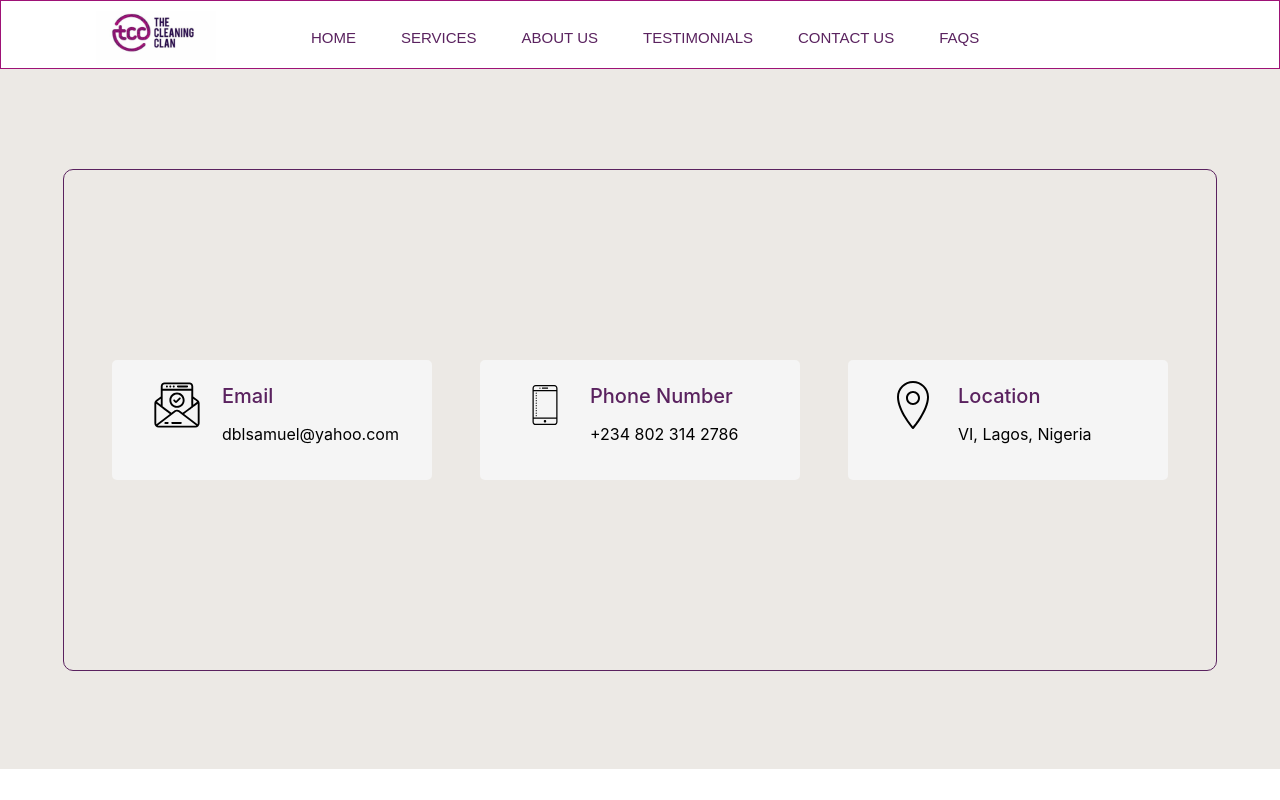
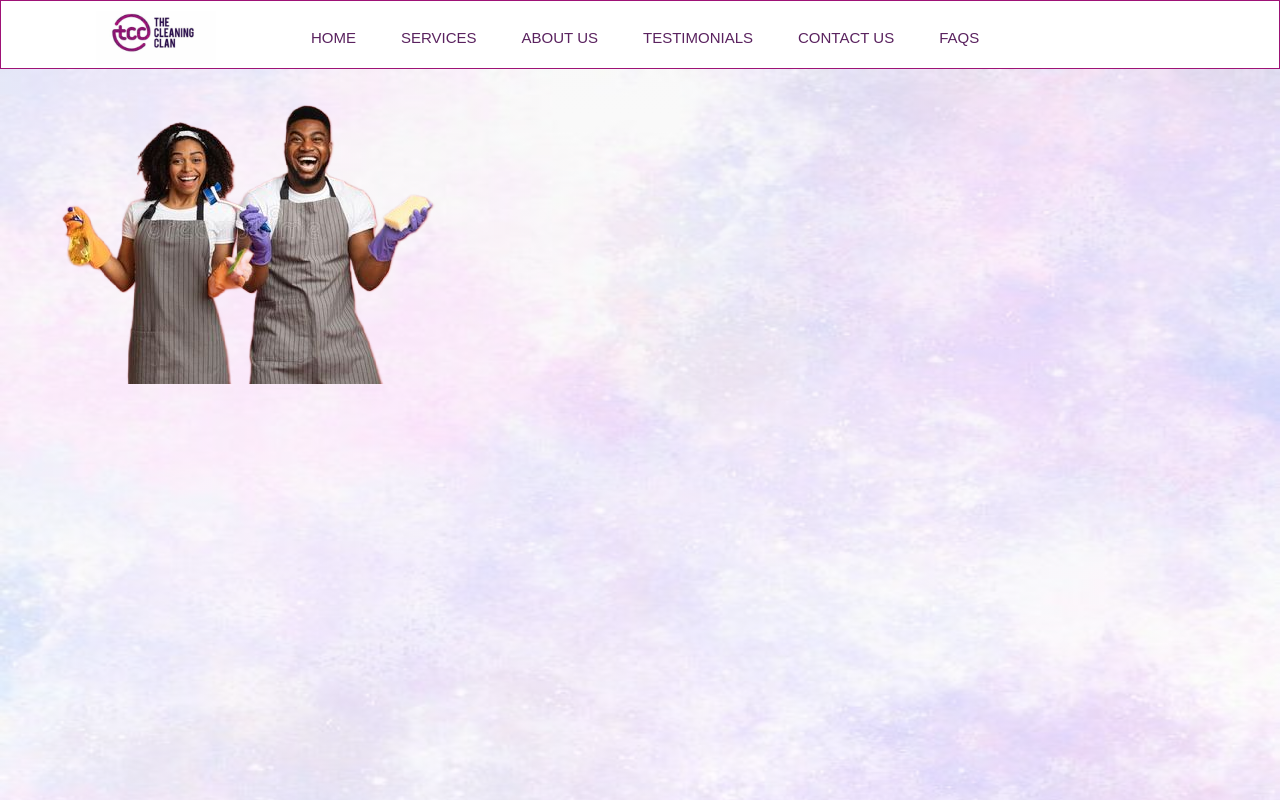
Before and after one commit to eniolaSamuel/CleaningClanProductPage, a React (Create React App) app: page / in a window 1280 px wide. Shown: the top 800 px of the page. Built offline with nearby package versions, Linux system fonts and the light colour scheme.

Commit message:
subsequent tcc commit

```diff
--- a/src/views/ProductLandingPage.jsx
+++ b/src/views/ProductLandingPage.jsx
@@ -1,10 +1,12 @@
 import NavBar from "./NavBar";
 import {ContactUs} from "./Contact";
+import HomePage from "./HomePage";
 
 const ProductLandingPage =() =>{
     return(
         <div>
             <NavBar />
+            <HomePage/>
             <ContactUs />
         </div>
     )
```
